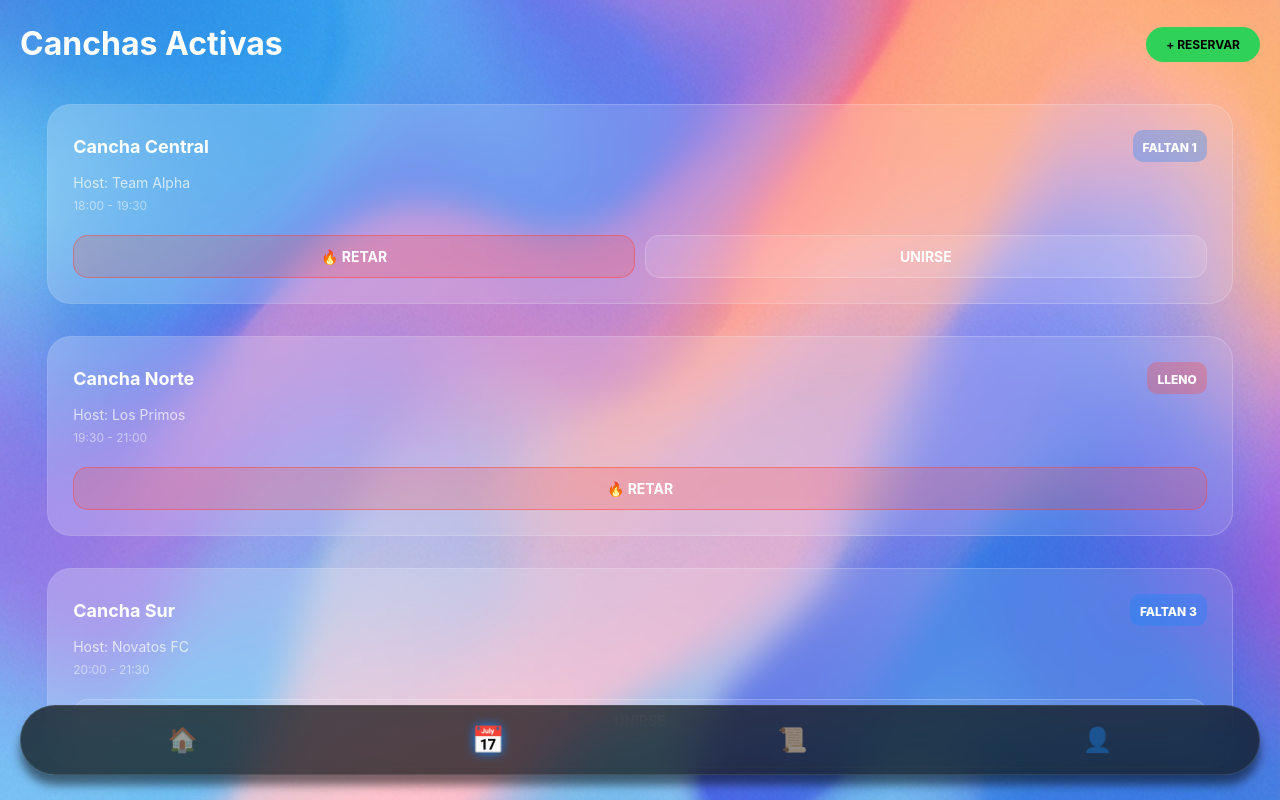
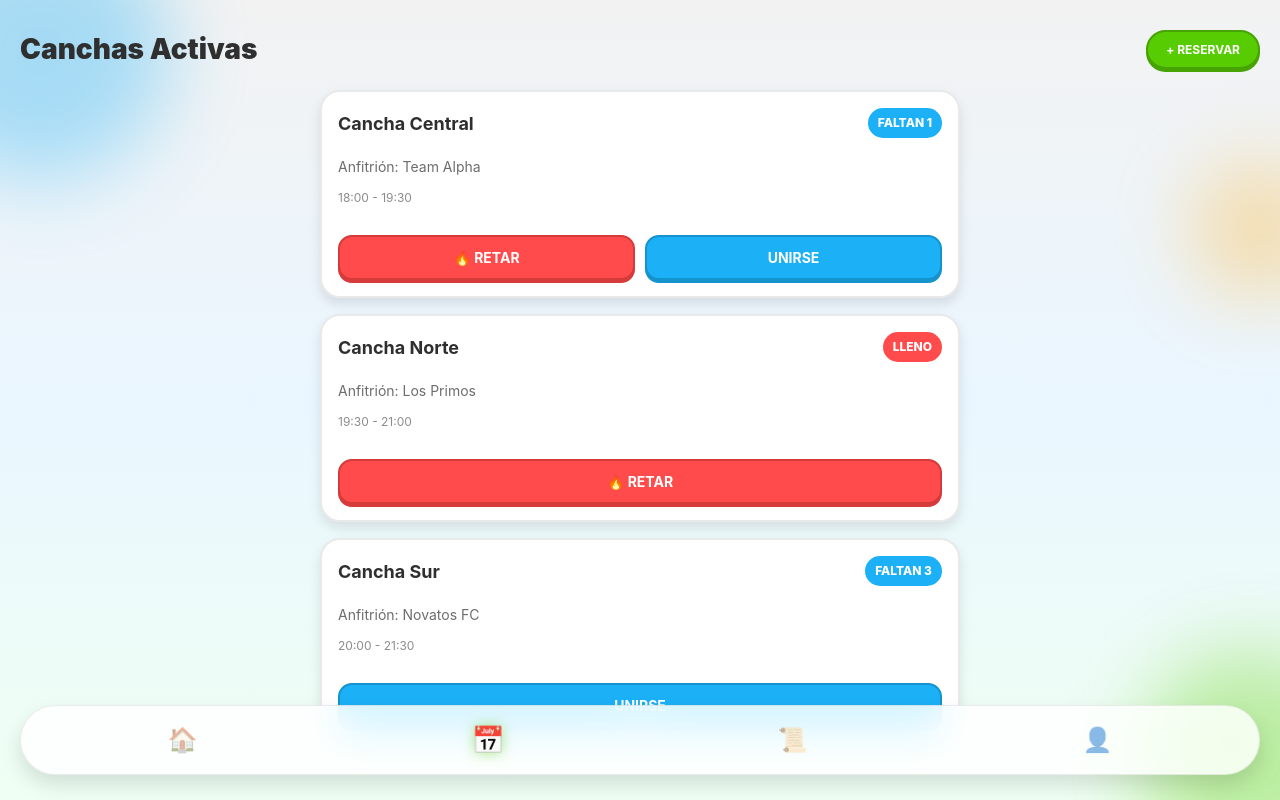
Before and after one commit to caesar-dat-com/MarcadorApp, a React (Vite) app: page /reservas in a window 1280 px wide. Built offline with nearby package versions, Linux system fonts and the light colour scheme.

Commit message:
Unify light theme styling across screens

```diff
--- a/index.html
+++ b/index.html
@@ -2,7 +2,9 @@
 <html lang="es">
   <head>
     <meta charset="UTF-8" />
-    <link rel="icon" type="image/svg+xml" href="/vite.svg" />
+    <link rel="icon" href="/favicon.ico" />
+    <link rel="apple-touch-icon" href="/apple-touch-icon.png" />
+    <link rel="manifest" href="/manifest.webmanifest" />
     <meta name="viewport" content="width=device-width, initial-scale=1.0, maximum-scale=1.0, user-scalable=no" />
     <meta name="theme-color" content="#000000" />
     <meta name="apple-mobile-web-app-capable" content="yes" />
--- a/jest.config.js
+++ /dev/null
@@ -1,3 +0,0 @@
-module.exports = {
-  preset: 'react-native',
-};
--- a/src/components/BottomNav.css
+++ b/src/components/BottomNav.css
@@ -16,12 +16,12 @@
     left: 0;
     right: 0;
     bottom: 0;
-    background-color: rgba(20, 20, 20, 0.75);
-    backdrop-filter: blur(20px) saturate(180%);
-    -webkit-backdrop-filter: blur(20px) saturate(180%);
+    background-color: rgba(255, 255, 255, 0.85);
+    backdrop-filter: blur(18px) saturate(160%);
+    -webkit-backdrop-filter: blur(18px) saturate(160%);
     border-radius: 35px;
-    border: 1px solid rgba(255, 255, 255, 0.1);
-    box-shadow: 0 10px 10px rgba(0, 0, 0, 0.5);
+    border: 1px solid rgba(0, 0, 0, 0.08);
+    box-shadow: 0 10px 20px rgba(0, 0, 0, 0.12);
     z-index: -1;
 }
 
@@ -41,12 +41,14 @@
     align-items: center;
     justify-content: center;
     opacity: 0.5;
+    color: #6D6D6D;
     transition: opacity 0.2s ease, transform 0.2s ease;
 }
 
 .nav-item.active {
     opacity: 1;
     transform: scale(1.1);
+    color: #58CC02;
 }
 
 .nav-item .icon {
@@ -54,5 +56,5 @@
 }
 
 .nav-item.active .icon {
-    filter: drop-shadow(0 0 5px #0A84FF);
+    filter: drop-shadow(0 0 6px rgba(88, 204, 2, 0.5));
 }
--- a/src/main.tsx
+++ b/src/main.tsx
@@ -1,5 +1,6 @@
 import React from 'react'
 import ReactDOM from 'react-dom/client'
+import { registerSW } from 'virtual:pwa-register'
 import App from './App.tsx'
 import './index.css'
 
@@ -8,3 +9,5 @@ ReactDOM.createRoot(document.getElementById('root')!).render(
         <App />
     </React.StrictMode>,
 )
+
+registerSW({ immediate: true })
--- a/src/screens/BookingScreen.css
+++ b/src/screens/BookingScreen.css
@@ -1,42 +1,40 @@
 .booking-screen {
     flex: 1;
     min-height: 100vh;
-    background-image: url('../assets/background.png');
-    background-size: cover;
-    background-position: center;
-    background-attachment: fixed;
-    padding-bottom: 100px;
     display: flex;
     flex-direction: column;
+    gap: 8px;
+    padding-bottom: 110px;
 }
 
 .booking-header {
-    padding: 20px;
+    padding: 12px 4px 4px;
     display: flex;
     justify-content: space-between;
     align-items: center;
 }
 
 .booking-header-title {
-    color: #fff;
-    fontSize: 28px;
-    fontWeight: bold;
+    color: #2F2F2F;
+    font-size: 28px;
+    font-weight: 900;
     margin: 0;
 }
 
 .reserve-btn {
-    background-color: #30D158;
-    color: #000;
+    background-color: #58CC02;
+    color: #fff;
     font-weight: 700;
     font-size: 12px;
-    padding: 10px 20px;
-    border-radius: 20px;
-    border: none;
+    padding: 10px 18px;
+    border-radius: 999px;
+    border: 2px solid #46A302;
+    box-shadow: 0 3px 0 #46A302;
     cursor: pointer;
 }
 
 .booking-list {
-    padding: 16px;
+    padding: 8px 0;
     display: flex;
     flex-direction: column;
     align-items: center;
@@ -44,7 +42,8 @@
 }
 
 .booking-card {
-    margin-bottom: 16px;
+    width: min(100%, 640px);
+    gap: 8px;
 }
 
 .card-header {
@@ -55,39 +54,20 @@
 }
 
 .court-name {
-    color: #fff;
+    color: #2F2F2F;
     font-size: 18px;
     font-weight: 700;
     margin: 0;
 }
 
-.badge {
-    padding: 4px 10px;
-    border-radius: 10px;
-}
-
-.badge-full {
-    background-color: rgba(255, 69, 58, 0.3);
-}
-
-.badge-open {
-    background-color: rgba(10, 132, 255, 0.3);
-}
-
-.badge-text {
-    color: #fff;
-    font-size: 10px;
-    font-weight: 800;
-}
-
 .host-name {
-    color: rgba(255, 255, 255, 0.7);
+    color: #6D6D6D;
     font-size: 14px;
     margin: 0 0 4px 0;
 }
 
 .time {
-    color: rgba(255, 255, 255, 0.5);
+    color: #8C8C8C;
     font-size: 12px;
     margin: 0 0 20px 0;
 }
@@ -100,8 +80,8 @@
 .action-btn {
     flex: 1;
     padding: 12px;
-    border-radius: 15px;
-    border: 1px solid transparent;
+    border-radius: 14px;
+    border: 2px solid transparent;
     cursor: pointer;
     font-family: inherit;
     font-weight: 700;
@@ -114,11 +94,13 @@
 }
 
 .btn-challenge {
-    background-color: rgba(255, 69, 58, 0.2);
-    border-color: rgba(255, 69, 58, 0.5);
+    background-color: #FF4B4B;
+    border-color: #D63B3B;
+    box-shadow: 0 3px 0 #D63B3B;
 }
 
 .btn-join {
-    background-color: rgba(255, 255, 255, 0.1);
-    border-color: rgba(255, 255, 255, 0.2);
+    background-color: #1CB0F6;
+    border-color: #1593CC;
+    box-shadow: 0 3px 0 #1593CC;
 }
--- a/src/screens/BookingScreen.tsx
+++ b/src/screens/BookingScreen.tsx
@@ -1,5 +1,7 @@
 import React, { useState } from 'react';
-import GlassContainer from '../components/GlassContainer';
+import { CartoonBackground } from '../components/CartoonBackground';
+import { CartoonBadge } from '../components/CartoonBadge';
+import { CartoonCard } from '../components/CartoonCard';
 import { MOCK_BOOKINGS, Booking } from '../services/MockData';
 import './BookingScreen.css';
 
@@ -19,6 +21,7 @@ const BookingScreen = () => {
     };
 
     return (
+        <CartoonBackground>
             <div className="booking-screen">
                 <div className="booking-header">
                     <h1 className="booking-header-title">Canchas Activas</h1>
@@ -33,17 +36,16 @@ const BookingScreen = () => {
                         const isFull = missing <= 0;
 
                         return (
-                        <GlassContainer key={item.id} className="booking-card" size="large">
+                            <CartoonCard key={item.id} className="booking-card">
                                 <div className="card-header">
                                     <h2 className="court-name">{item.courtName}</h2>
-                                <div className={`badge ${isFull ? 'badge-full' : 'badge-open'}`}>
-                                    <span className="badge-text">
-                                        {isFull ? 'LLENO' : `FALTAN ${missing}`}
-                                    </span>
-                                </div>
+                                    <CartoonBadge
+                                        text={isFull ? 'LLENO' : `FALTAN ${missing}`}
+                                        tone={isFull ? 'red' : 'blue'}
+                                    />
                                 </div>
 
-                            <p className="host-name">Host: {item.hostName}</p>
+                                <p className="host-name">Anfitrión: {item.hostName}</p>
                                 <p className="time">{item.time}</p>
 
                                 <div className="actions">
@@ -64,11 +66,12 @@ const BookingScreen = () => {
                                         </button>
                                     )}
                                 </div>
-                        </GlassContainer>
+                            </CartoonCard>
                         );
                     })}
                 </div>
             </div>
+        </CartoonBackground>
     );
 };
 
--- a/src/screens/HistorialScreen.tsx
+++ b/src/screens/HistorialScreen.tsx
@@ -1,6 +1,7 @@
 import React, { useState, useEffect } from 'react';
+import { CartoonBackground } from '../components/CartoonBackground';
+import { CartoonCard } from '../components/CartoonCard';
 import { StorageService, Match } from '../services/StorageService';
-import GlassContainer from '../components/GlassContainer';
 import './HistorialScreen.css';
 
 const HistorialScreen = () => {
@@ -23,6 +24,7 @@ const HistorialScreen = () => {
     };
 
     return (
+        <CartoonBackground>
             <div className="historial-screen">
                 <div className="historial-header">
                     <h1 className="historial-header-title">Historial</h1>
@@ -40,18 +42,19 @@ const HistorialScreen = () => {
                         </div>
                     ) : (
                         matches.map((item) => (
-                        <GlassContainer key={item.id} className="historial-card" size="large">
+                            <CartoonCard key={item.id} className="historial-card">
                                 <div className="historial-card-header">
                                     <span className="date">{item.date}</span>
                                     <span className="score">{item.score}</span>
                                 </div>
                                 <p className="winner">Ganador: {item.winner}</p>
                                 <p className="match-details">{item.player1Name} vs {item.player2Name}</p>
-                        </GlassContainer>
+                            </CartoonCard>
                         ))
                     )}
                 </div>
             </div>
+        </CartoonBackground>
     );
 };
 
--- a/src/screens/MarcadorScreen.css
+++ b/src/screens/MarcadorScreen.css
@@ -1,13 +1,13 @@
 .marcador-header {
     display: flex;
     flex-direction: column;
-    align-items: center;
-    padding: 20px 0;
+    align-items: flex-start;
+    padding: 12px 4px 4px;
 }
 
 .marcador-title {
     color: #2F2F2F;
-    font-size: 22px;
+    font-size: 24px;
     font-weight: 900;
     letter-spacing: 1px;
     margin: 0;
```
Also changed, not shown: src/screens/HistorialScreen.css (+23 -23 lines), 1 other file (tests, documents, lock files or other folders). Lines whose indentation alone changed are shown as unchanged.
